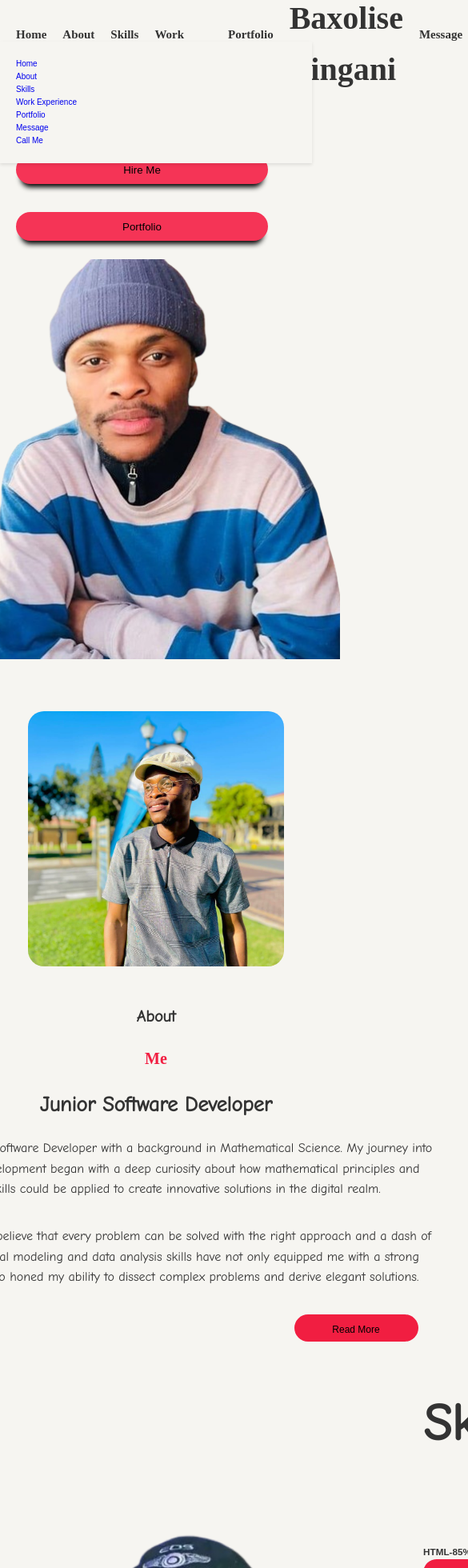
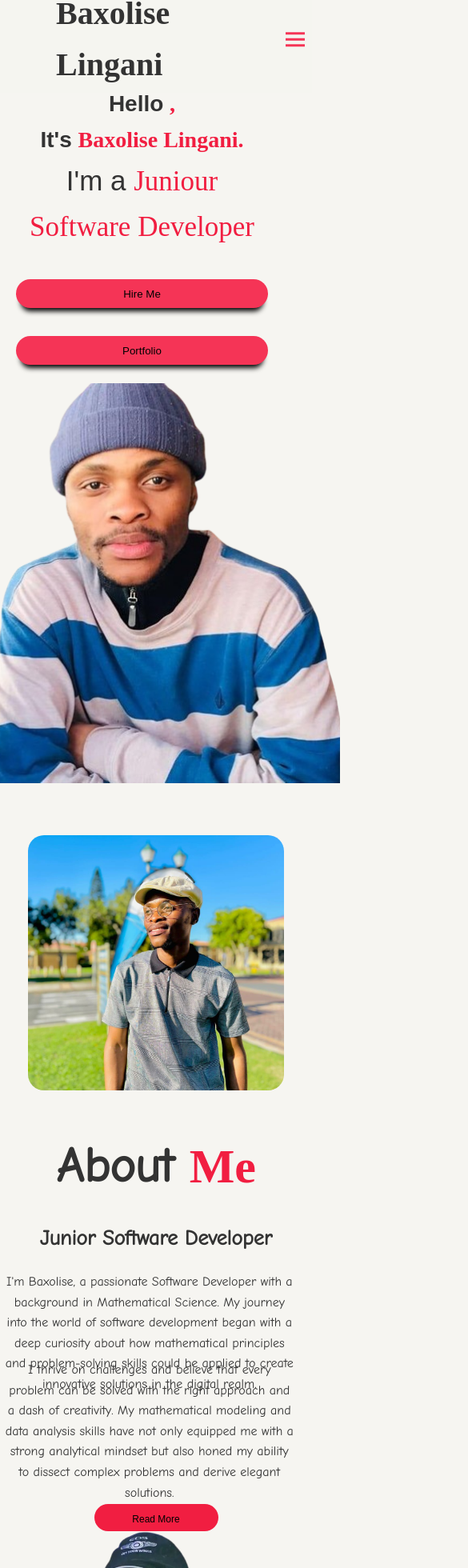
Before and after one commit to Baxolise-lingani/portfolio1, a React (Vite) app: page / in a window 390 px wide. Shown: the part 18-1978 px from the top of the page at 80% size, 585 px wide, since content can reach past the window. Built offline with nearby package versions, Linux system fonts and the light colour scheme; a web font is replaced by a local one.

Commit message:
css changes

```diff
--- a/src/App.css
+++ b/src/App.css
@@ -37,31 +37,32 @@ section{
 }
 /* Header styles */
 /* General styles */
-.navbar-wrapper {
+header {
     background-color: #F6F5F1;
-    display: flex;
-    align-items: center;
+    /* box-shadow: 0 2px 4px rgba(0, 0, 0, 0.1); */
+    top: 0;
+    left: 0;
     justify-content: space-between;
     width: 100%;
+    padding: 9px 20px;
+    align-items: center;
+    z-index: 100;
     position: fixed;
-    top: 0;
-    left: 0;
-    padding: 9px 20px;
-    z-index: 100;
+    padding-bottom: 0;
+
 }
 
-  header {
-    width: 100%;
+.header.sticky {
+    border-bottom: 1rem solid rgba(0, 0, 0, .2);
 }
 
 nav {
     display: flex;
+    justify-content: space-between;
     align-items: center;
-    justify-content: space-between;
 }
 
-  #left-links,
-  #contact-links {
+#left-links, #contact-links {
     display: flex;
 }
 
@@ -88,28 +89,72 @@ section{
     cursor: pointer;
 }
 
-  #menu-icon {
-    font-size: 3.6rem;
-    color: #F6F5F1;
-    display: none; /* Initially hidden on large screens */
-  }
-
-  /* Sticky header styles */
-  .header.sticky {
-    border-bottom: 1rem solid rgba(0, 0, 0, 0.2);
-  }
-
 /* Mobile menu styles */
 .mobile-menu {
-    display: flex;
-    flex-direction: column;
+    transition: transform 0.3s ease-in-out;
+    transform: translateY(-100%);
     position: fixed;
-    top: 70px; /* Adjust based on header height */
+    top: 70px;
     left: 0;
     width: 100%;
     background-color: #F6F5F1;
     padding: 20px;
     box-shadow: 0 2px 4px rgba(0, 0, 0, 0.1);
+    display: none;
+    flex-direction: column;
+
+  }
+
+
+.mobile-menu.show {
+    transform: translateY(-45deg);
+}
+
+.mobile-menu a {
+  font-size: 1.2em;
+  margin-bottom: 15px;
+}
+
+/* Mobile menu icon styles */
+#menu-icon {
+  font-size: 3.6rem;
+  color: #F53456;
+  display: none;
+  cursor: pointer;
+}
+
+/* Adjustments for smaller screens */
+ @media only screen and (max-width: 768px) {
+  #left-links,
+  #contact-links {
+    display: none;
+  }
+
+  nav {
+    justify-content: space-between;
+  }
+
+  #menu-icon {
+    display: block;
+  }
+
+  header {
+    padding: 3px;
+    padding-left: 7rem;
+    background: rgba(246, 245, 241, 0.8);
+    display: flex;
+  }
+
+  /* Show mobile menu when it's open */
+  .mobile-menu-open #menu-icon {
+    display:flex;
+    flex-direction: column;
+  }
+
+  .mobile-menu-open #left-links,
+  .mobile-menu-open #contact-links {
+    display: flex;
+  }
 }
 
 /* Home styling */
@@ -280,7 +325,7 @@ img {
     padding: 10px;
    }
    .home-content{
-    margin-top: 0;
+    margin-top: 155px;
     text-align: center;
    }
    .image-container{
@@ -316,11 +361,13 @@ img {
 
 /* about styling */
 
+
 .about {
     display: flex;
     justify-content: center;
     align-items: center;
     gap: 2rem;
+    /* background: var(--second-bg-color); */
 
 }
 
@@ -335,11 +382,11 @@ img {
     padding-left: 40px;
 }
 
-/* .heading {
+.heading {
     text-align: center;
     font-size: 4rem;
     align-items: center;
-} */
+}
 .heading-container{
     align-items: center;
     margin-bottom: 650px;
@@ -352,11 +399,13 @@ img {
 .heading-container h2{
     font-size: 64px;
     font-family: 'Comic Neue', cursive;
+    /* text-align: start; */
     display: flex;
     gap: 2rem;
     align-items: center;
     text-align: center;
-    margin-left: 50Px;
+    margin-left: 650px;
+    flex-direction: row;
 
 }
 
@@ -405,11 +454,19 @@ img {
     background-color: pink;
 }
 
+
+
 @media only screen and (max-width: 768px) {
     .about{
         flex-direction: column;
         align-items: center;
         text-align: center;
+    }
+
+    .about-content p{
+        max-width: 77%;
+        padding-left: 26%;
+
     }
 
     .about-img img {
@@ -432,7 +489,7 @@ img {
     }
 
     .heading-container h2 {
-        font-size: 2rem;
+        font-size: 6rem;
         margin-left: 0;
     }
 
@@ -448,8 +505,9 @@ img {
         padding: 0;
     }
 
-    .ntn {
+    .btn {
         margin-left: 0;
+        margin-top: 7rem;
     }
 
 
@@ -470,6 +528,8 @@ img {
 
 .header-container {
     text-align: left; /* Align the h2 to the left */
+
+
 }
 
 .section-heading {
@@ -477,6 +537,8 @@ img {
     margin-bottom: 100px;
     font-family: 'Comic Neue', cursive;
     margin-right: 3000px;
+    padding-left: 45rem;
+    justify-content: center;
 }
 
 .centered-header-container {
@@ -490,22 +552,22 @@ img {
 
 .skills-content {
     display: flex;
+    flex-wrap: wrap;
     justify-content: space-between;
     align-items: center;
 }
 
 .skills-img img {
-    width: 454px;
-    height: 536px;
-    bottom: 34px;
-    left: 90px;
-    margin-top: 37%;
+    width: 100%;
+    height: auto;
+    margin-top: 0;
 }
 
 .skills-details {
     flex-grow: 1;
-    margin-left: 40px;
-    margin-top: 6%;
+    /* margin-left: 40px;
+    margin-top: 6%; */
+    margin: 6% 0 0 0;
 }
 .skill-item {
     margin-bottom: 2rem;
@@ -516,22 +578,35 @@ img {
     background-color: #E0D7E3;
     border-radius: 60px;
     overflow: hidden;
-    width: 600px;
-    height: 33px;
-    bottom: 562px;
-    left: 208px;
+    width: 100%;
+    height: 31px;
+
 }
 
 .progress-bar {
-    width: 52px;
+    width: 0;
     height: 33px;
-    bottom: 562px;
-    left: 208px;
     background-color: rgb(241, 30, 65);
     transition: width 0.8s ease-in-out;
     border-radius: 60px;
 
 }
+
+@media screen and (max-width:768px) {
+    .skills{
+        padding: 5rem 5%;
+    }
+    .section-heading {
+        font-size: 4rem;
+        padding-left: 13rem;
+    }
+
+    .skills-details{
+        margin: 4% 0 0 0;
+    }
+
+}
+
 
 /* Work Experience styling */
 
@@ -545,13 +620,15 @@ img {
 	padding: 50px 0;
 	margin-top: -2%;
 }
-.main .head {
+.head h3{
 	font-size: 64px;
 	color: black;
 	position: relative;
 	margin-bottom: 100px;
 	font-weight: 500;
     font-family: 'Comic Neue', cursive;
+
+
 }
 .main .head::after {
 	content: " ";
@@ -657,6 +734,7 @@ ul li .heading {
 	font-size: 17px;
 	color: black;
     font-family: 'Comic Neue' cursive;
+    display: inline;
 }
 ul li p {
 	font-size: 13px;
@@ -670,12 +748,17 @@ ul li a {
 	color: rgb(18, 54, 214);
 	transition: all 0.3s ease;
 }
-
+@media screen and (max-width: 768px) {
+    .head h3{
+        flex-direction: row;
+    }
+}
 
 @media only screen and (min-width:798px) and (max-width: 1100px) {
 	.container-all{
 		width: 80%;
 	}
+
 }
 
 @media only screen and (max-width: 798px) {
@@ -826,6 +909,21 @@ ul li a {
     margin-bottom: 5px;
 }
 
+@media screen and (max-width: 768px) {
+    .project-container{
+        width: 109%;
+        margin-right:25px ;
+        flex-direction: column;
+        align-items: center;
+    }
+    .portfolio h3{
+        display: flex;
+        gap: 1rem;
+        font-size: 4rem;
+
+    }
+}
+
 /* Message styling */
 
 .contact {
@@ -836,15 +934,15 @@ ul li a {
   }
 
   .heading {
-    font-size: 3rem;
+    font-size: 6rem;
     margin-bottom: -18px;
     font-family: 'Comic Neue', cursive;
     display:flex;
-    flex-direction: column;
+    flex-direction: row;
     align-items: center;
     gap: 12px;
     padding-top: 22px;
-
+    justify-content: center;
   }
 
   .form-container {
@@ -925,7 +1023,7 @@ ul li a {
 
   @media only screen and (max-width: 600px) {
     .heading {
-        font-size: 2rem;
+        font-size: 4rem;
     }
 
     .btn-1 {
@@ -938,33 +1036,33 @@ ul li a {
 .call .box-container {
     display: flex;
     flex-wrap: wrap;
-    gap: 1.5rem;
+    gap: 2rem;
 }
 
 .call .box-container .box {
-    flex: 1 1 100%;
-    max-width: 15rem;
+    flex: 1 1 15rem;
+
 }
 
 .call .box-container .box h3 {
     color: #333;
-    font-size: 2rem;
+    font-size: 48px;
     padding: 1rem 0;
     font-family: 'Redressed', cursive;
     justify-content: space-between;
 }
 
 .call .box-container .box p{
-    font-size: 1rem;
+    font-size: 16px;
     font-family: 'inter', sans-serif;
 }
 
 .call .box-container .box a {
     display: block;
     color: #666;
-    font-size: 1rem;
+    font-size: 1.5rem;
     padding: 1rem 0;
-    margin-left: 0;
+    margin-left: 70px;
     font-family: 'inter', sans-serif;
 }
 .call .box-container .box .bx bxl-whatsapp{
@@ -979,7 +1077,7 @@ ul li a {
 
 .call .box-container .box img {
     margin-top: 1rem;
-    max-width: 100%;
+
 }
 
 .call .credit {
@@ -987,9 +1085,40 @@ ul li a {
     padding: 1.5rem;
     margin-top: 1.5rem;
     padding-top: 2.5rem;
-    font-size: 1rem;
+    font-size: 1.5rem;
     color: #333;
     padding-bottom: 9rem;
+}
+
+@media screen and (max-width: 768px){
+    .box-container {
+        flex-direction: row;
+    }
+}
+
+@media screen and (max-width: 768px) {
+    .call .box-container .box h3{
+        font-size: 1.7rem;
+        flex-direction: row;
+    }
+
+    .call .box-container .box p {
+
+       font-size: 1rem;
+    }
+
+    .call .box-container .box a {
+        width: 100%;
+        height: auto;
+        font-size: 0.9rem;
+    }
+
+    .call .credit {
+        display: flex;
+        flex-wrap: wrap;
+        justify-content: space-around;
+        align-items: center;
+    }
 }
 
 @media only screen and (min-width: 600px) {
```
Lines whose indentation alone changed are shown as unchanged.
